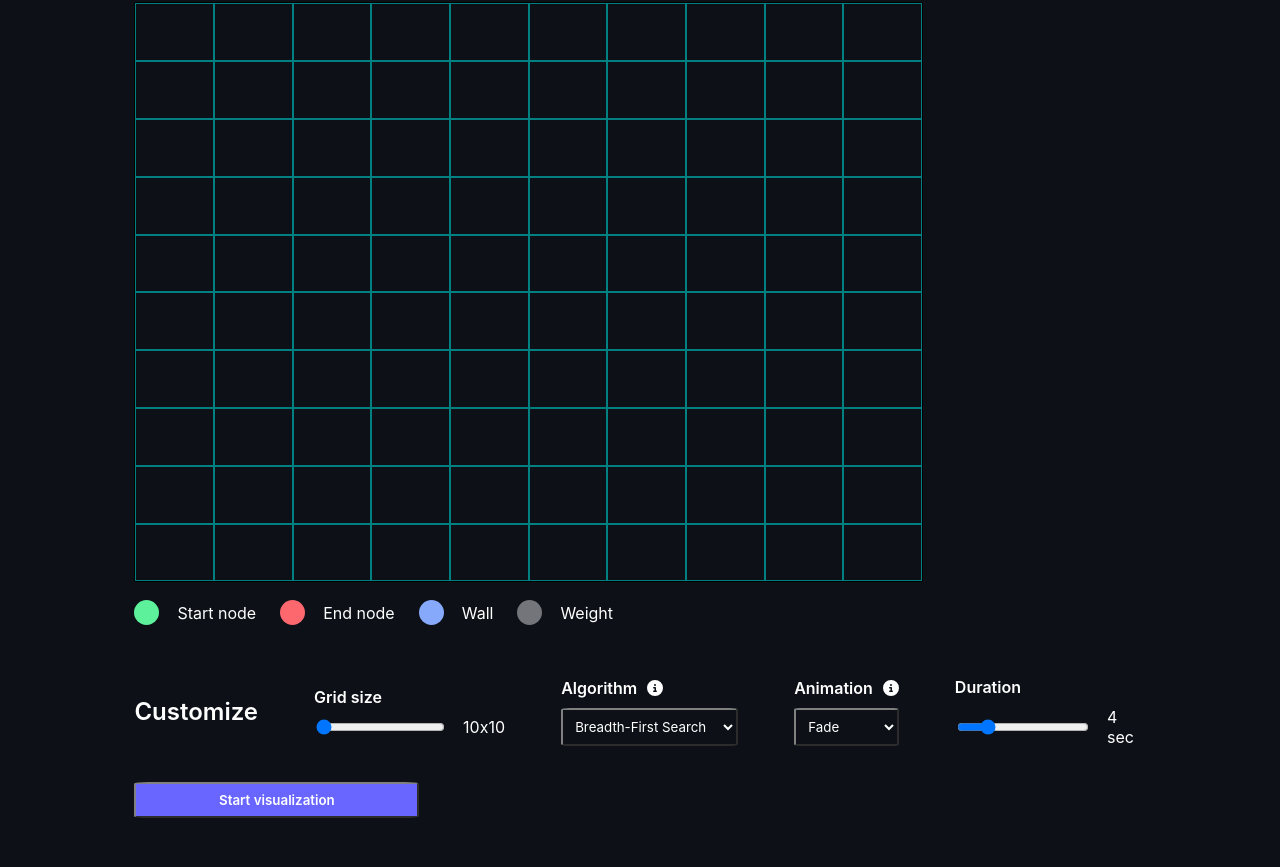
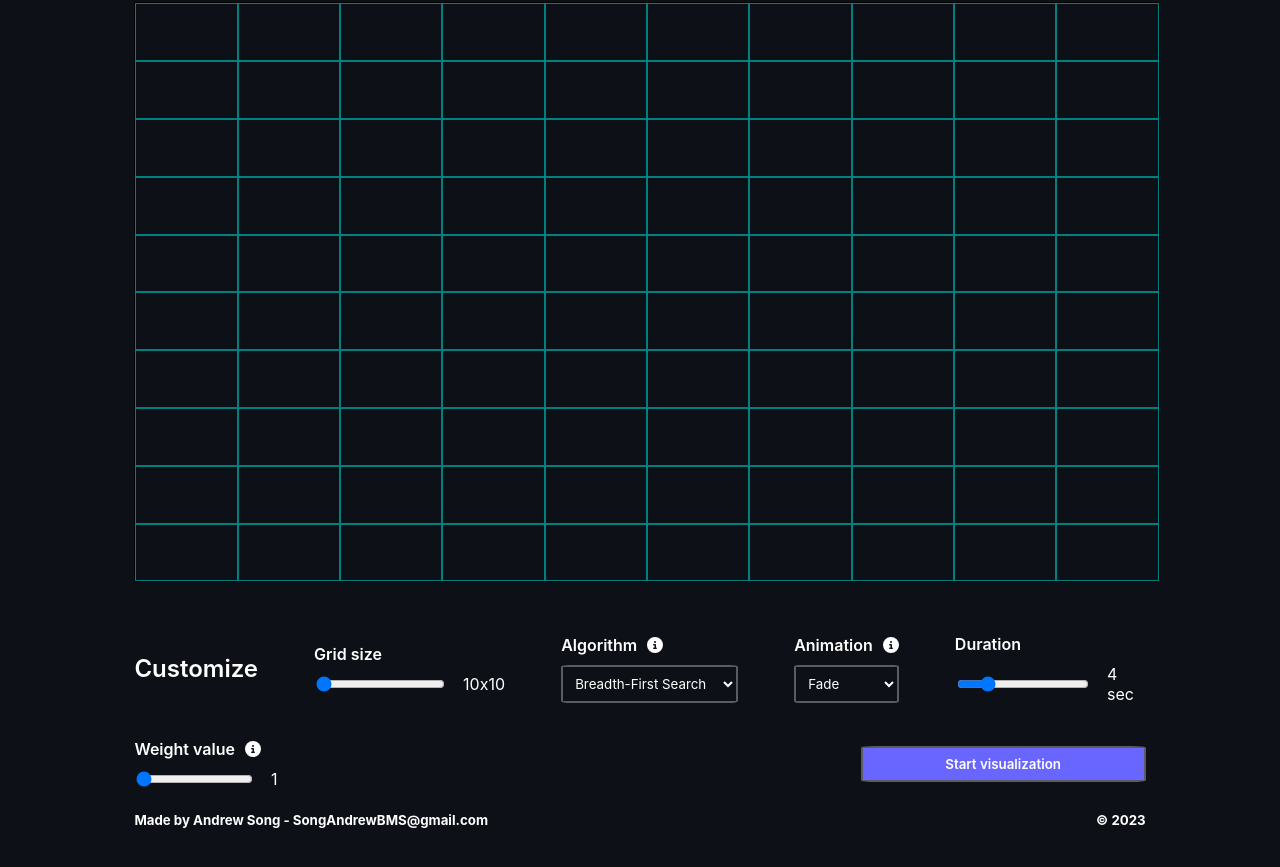
Before and after one commit to ASong5/Pathfinding-Visualizer, a React (Create React App) app: page / in a window 1280 px wide. Shown: the part 273-1140 px from the top of the page. Built offline with nearby package versions, Linux system fonts and the light colour scheme.

Commit message:
added weight setting functionality; refactored tooltip css to make it more readable; added footer; added auto scroll to grid when visualization starts; made reset button disabled when no changes made to the grid; some other minor css tweaks

```diff
--- a/src/App.js
+++ b/src/App.js
@@ -67,6 +67,10 @@ function App() {
         </div>
         <Grid isDarkMode={isDarkMode}></Grid>
       </div>
+      <div className="footer">
+        <div><h5>Made by Andrew Song - SongAndrewBMS@gmail.com</h5></div>
+        <div><h5>© 2023</h5></div>
+      </div>
     </div>
   );
 }
--- a/src/Grid.css
+++ b/src/Grid.css
@@ -15,6 +15,9 @@
   .menu {
     flex-direction: row;
     flex-wrap: wrap;
+  }
+  .grid {
+    width: 130% !important;
   }
 }
 
@@ -56,18 +59,10 @@
 .menu select {
   font-family: "inter";
   background-color: #0d1117;
-  border-color: grey;
+  border: 2px solid #5A5C61;
+  border-radius: 5%;
   padding: 8px;
   cursor: pointer;
-}
-
-.grid-container button {
-  border-radius: 10%;
-}
-
-.menu select {
-  border: 2px outset grey;
-  border-radius: 5%;
 }
 
 .algo-menu > select,
@@ -104,7 +99,8 @@
 }
 
 .size-slider,
-.duration-slider {
+.duration-slider,
+.weight-slider {
   display: flex;
   flex-direction: row;
   flex-wrap: nowrap;
@@ -116,21 +112,21 @@
 } */
 
 .size-slider > label,
-.duration-slider > label {
+.duration-slider > label,
+.weight-slider > label {
   font-weight: 400;
 }
 
 .size-slider > input,
-.duration-slider > input {
+.duration-slider > input,
+.weight-slider > input {
   width: 75%;
   color: black;
 }
 
-.size-slider > label {
-  margin-left: 1rem;
-}
-
-.duration-slider > label {
+.size-slider > label,
+.duration-slider > label,
+.weight-slider > label {
   margin-left: 1rem;
 }
 
@@ -147,90 +143,73 @@
   display: inline-block;
 }
 
-.info-icon .tooltip-text-right {
+.info-icon .tooltip {
   visibility: hidden;
-  width: 300px;
   text-align: left;
   border-radius: 6px;
   padding: 10px;
   position: absolute;
   z-index: 1;
-  top: -15px;
-  left: 130%;
   font-size: small;
   font-weight: 400;
   background-color: white;
   color: black;
 }
 
-.info-icon .tooltip-text-right-animation {
-  visibility: hidden;
+.info-icon .tooltip-right {
+  width: 300px;
+  top: -15px;
+  left: 130%;
+}
+
+.info-icon .tooltip-menu-right {
   width: 155px;
-  border-radius: 6px;
-  padding: 10px;
-  position: absolute;
-  z-index: 1;
   top: -30px;
   left: 135%;
-  font-size: small;
-  font-weight: 400;
-  background-color: white;
-  color: black;
 }
 
-.info-icon .tooltip-text-down {
-  visibility: hidden;
+.info-icon .tooltip-menu-down {
   width: 300px;
-  border-radius: 6px;
-  padding: 5px 0px 5px 25px;
-  position: absolute;
-  z-index: 1;
   top: 125%;
   left: 50%;
   margin-left: -90px;
-  font-size: small;
-  font-weight: 400;
-  text-align: left;
-  background-color: white;
-  color: black;
+  padding: 5px 0px 5px 25px;
 }
 
-.info-icon .tooltip-text-down::after {
+.info-icon .tooltip::after {
   content: "";
   position: absolute;
-  bottom: 100%;
-  left: 33%;
   margin-left: -5px;
   border-width: 5px;
   border-style: solid;
+}
+
+.info-icon .tooltip-menu-down::after {
+  bottom: 100%;
+  left: 30%;
   border-color: transparent transparent white transparent;
 }
 
-.info-icon .tooltip-text-right-animation::after {
-  content: "";
-  position: absolute;
-  top: 50%;
+.info-icon .tooltip-menu-right::after {
   right: 100%;
-  margin-left: -5px;
-  border-width: 5px;
-  border-style: solid;
   border-color: transparent white transparent transparent;
 }
 
-.info-icon .tooltip-text-right::after {
-  content: "";
-  position: absolute;
+.info-icon .animation::after {
+  top: 50%;
+}
+
+.info-icon .weight::after {
+  top: 20%;
+}
+
+.info-icon .tooltip-right::after {
   top: 39%;
   right: 100%;
-  margin-left: -5px;
-  border-width: 5px;
-  border-style: solid;
   border-color: transparent white transparent transparent;
 }
 
-.info-icon:hover .tooltip-text-right,
-.info-icon:hover .tooltip-text-right-animation,
-.info-icon:hover .tooltip-text-down {
+.info-icon:hover .tooltip {
   visibility: visible;
 }
 
@@ -241,7 +220,8 @@ ol {
 .grid-size-menu,
 .algo-menu,
 .animation-menu,
-.duration-menu {
+.duration-menu,
+.weight-menu {
   display: flex;
   flex-direction: column;
   gap: 10px;
@@ -268,46 +248,6 @@ ol {
 
 .visualize-button:disabled {
   color: #9ba6b6 !important;
-}
-
-.legend {
-  display: flex;
-  flex-direction: row;
-  gap: 1.5rem;
-  margin-top: 0.5rem;
-  flex-wrap: wrap;
-}
-
-.legend-label {
-  margin-left: 18px;
-  align-items: center;
-}
-
-.legend-item {
-  display: flex;
-  flex-direction: row;
-  align-items: center;
-}
-
-.legend-node {
-  height: 25px;
-  width: 25px;
-  background-color: #bbb;
-  border-radius: 50%;
-  display: inline-block;
-}
-
-.legend-item > .green {
-  background-color: #5ef19b;
-}
-.legend-item > .red {
-  background-color: #fd686f;
-}
-.legend-item > .blue {
-  background-color: #87a9fc;
-}
-.legend-item > .grey {
-  background-color: #73757a;
 }
 
 .grid-container {
@@ -376,7 +316,7 @@ ol {
   border: 1px solid #0d1117;
 }
 
-#animationType:disabled{
+#animationType:disabled {
   color: grey !important;
 }
 
--- a/src/Grid.js
+++ b/src/Grid.js
@@ -1,4 +1,4 @@
-import React, { useEffect, useState, useMemo } from "react";
+import React, { useEffect, useState, useRef } from "react";
 import Node from "./Node";
 import { FontAwesomeIcon } from "@fortawesome/react-fontawesome";
 import { faInfoCircle } from "@fortawesome/free-solid-svg-icons";
@@ -63,7 +63,7 @@ const resizeGrid = (grid, newGridSize) => {
         isEnd = true;
       } else if (grid[row][col].isWall) newGrid[row][col].isWall = true;
 
-        newGrid[row][col].weight = grid[row][col].weight;
+      newGrid[row][col].weight = grid[row][col].weight;
     }
   }
   return [newGrid, isStart, isEnd];
@@ -71,6 +71,8 @@ const resizeGrid = (grid, newGridSize) => {
 
 export const Grid = React.memo(({ isDarkMode }) => {
   const [grid, setGrid] = useState(createEmptyGrid(DEFAULT_GRID_SIZE));
+  const [weightValue, setWeightValue] = useState(1);
+  const [isResetDisabled, setIsResetDisabled] = useState(true);
   const [gridSize, setGridSize] = useState(DEFAULT_GRID_SIZE);
   const [isMouseDown, setIsMouseDown] = useState(false);
   const [startNode, setStartNode] = useState(null);
@@ -88,9 +90,8 @@ export const Grid = React.memo(({ isDarkMode }) => {
       failedPrevious: false,
     }))
   );
-  const [algoWorker, setAlgoWorker] = useState(
-    null
-  );
+  const [algoWorker, setAlgoWorker] = useState(null);
+  const gridRef = useRef(null);
 
   useEffect(() => {
     document.documentElement.style.setProperty(
@@ -101,8 +102,7 @@ export const Grid = React.memo(({ isDarkMode }) => {
     const gridContainer = document.querySelector(".grid-container");
     gridContainer.addEventListener("animationend", handleAnimationEnd);
 
-    setAlgoWorker(new Worker(new URL("./utils/webworker.js", import.meta.url)))
-
+    setAlgoWorker(new Worker(new URL("./utils/webworker.js", import.meta.url)));
   }, []);
 
   useEffect(() => {
@@ -138,9 +138,21 @@ export const Grid = React.memo(({ isDarkMode }) => {
     }
   };
 
-  const handleNodeClick = (row, col) => {
+  const handleNodeClick = (row, col, e) => {
     const newGrid = [...grid];
-    if (startNode && endNode) {
+    if (e.ctrlKey) {
+      if (
+        !newGrid[row][col].isStart &&
+        !newGrid[row][col].isEnd &&
+        !newGrid[row][col].isWall &&
+        (algo === ALGOS.dijkstra || algo === ALGOS.aStar) &&
+        newGrid[row][col].weight !== weightValue
+      ) {
+        setIsResetDisabled(false);
+        newGrid[row][col].weight = weightValue;
+      }
+    } else if (startNode && endNode) {
+      setIsResetDisabled(false);
       if (newGrid[row][col].isStart) {
         newGrid[row][col].isStart = false;
         setStartNode(null);
@@ -149,26 +161,40 @@ export const Grid = React.memo(({ isDarkMode }) => {
         setEndNode(null);
       } else {
         newGrid[row][col].isWall = !newGrid[row][col].isWall;
-        newGrid[row][col].weight = 1;
+        if (
+          (algo === ALGOS.dijkstra || algo === ALGOS.aStar) &&
+          newGrid[row][col].weight !== weightValue
+        )
+          newGrid[row][col].weight = weightValue;
       }
     } else if (!startNode) {
+      setIsResetDisabled(false);
       if (newGrid[row][col].isEnd) {
         newGrid[row][col].isEnd = false;
         setEndNode(null);
       } else {
         newGrid[row][col].isStart = true;
         newGrid[row][col].isWall = false;
-        newGrid[row][col].weight = 1;
+        if (
+          (algo === ALGOS.dijkstra || algo === ALGOS.aStar) &&
+          newGrid[row][col].weight !== weightValue
+        )
+          newGrid[row][col].weight = weightValue;
         setStartNode([row, col]);
       }
     } else if (!endNode) {
+      setIsResetDisabled(false);
       if (newGrid[row][col].isStart) {
         newGrid[row][col].isStart = false;
         setStartNode(null);
       } else {
         newGrid[row][col].isEnd = true;
         newGrid[row][col].isWall = false;
-        newGrid[row][col].weight = 1;
+        if (
+          (algo === ALGOS.dijkstra || algo === ALGOS.aStar) &&
+          newGrid[row][col].weight !== weightValue
+        )
+          newGrid[row][col].weight = weightValue;
         setEndNode([row, col]);
       }
     }
@@ -182,12 +208,29 @@ export const Grid = React.memo(({ isDarkMode }) => {
     setGrid(newGrid);
   };
 
-  const handleNodeDrag = (row, col) => {
-    if (isMouseDown && startNode && endNode) {
+  const handleNodeDrag = (row, col, e) => {
+    if (isMouseDown) {
       const newGrid = [...grid];
-      if (!newGrid[row][col].isStart && !newGrid[row][col].isEnd) {
-        newGrid[row][col].isWall = !newGrid[row][col].isWall;
-        newGrid[row][col].weight = 1;
+      if (
+        (algo === ALGOS.dijkstra || algo === ALGOS.aStar) &&
+        newGrid[row][col].weight !== weightValue
+      )
+        setIsResetDisabled(false);
+      if (e.ctrlKey) {
+        if (
+          !newGrid[row][col].isStart &&
+          !newGrid[row][col].isEnd &&
+          !newGrid[row][col].isWall &&
+          (algo === ALGOS.dijkstra || algo === ALGOS.aStar) &&
+          newGrid[row][col].weight !== weightValue
+        ) {
+          newGrid[row][col].weight = weightValue;
+        }
+      } else if (startNode && endNode) {
+        if (!newGrid[row][col].isStart && !newGrid[row][col].isEnd) {
+          newGrid[row][col].isWall = !newGrid[row][col].isWall;
+          newGrid[row][col].weight = weightValue;
+        }
       }
       setCachedVisited(
         Array.from({ length: Object.keys(ALGOS).length }, () => ({
@@ -210,6 +253,7 @@ export const Grid = React.memo(({ isDarkMode }) => {
 
   const handleResetGrid = () => {
     setGrid(createEmptyGrid(gridSize));
+    setIsResetDisabled(true);
     setCachedVisited(
       Array.from({ length: Object.keys(ALGOS).length }, () => ({
         visited: [],
@@ -288,7 +332,12 @@ export const Grid = React.memo(({ isDarkMode }) => {
     );
   };
 
+  const changeWeightValue = (e) => {
+    setWeightValue(parseInt(e.target.value));
+  };
+
   const randomizeGrid = () => {
+    setIsResetDisabled(false);
     const newGrid = createEmptyGrid(gridSize);
     const randomProbability = Math.random();
     const maxWalls = Math.pow(gridSize, 2) * 0.2;
@@ -352,6 +401,11 @@ export const Grid = React.memo(({ isDarkMode }) => {
       }))
     );
   };
+
+  const scrollToGrid = () => {
+    gridRef.current.scrollIntoView({behaviour: "smooth", block: "start"});
+    execAlgo();
+  }
 
   const execAlgo = async () => {
     if (!visualizationRunning) {
@@ -452,6 +506,7 @@ export const Grid = React.memo(({ isDarkMode }) => {
     <div className="parent-container">
       <div
         className="grid-container"
+        ref={gridRef}
         onMouseDown={handleMouseDown}
         onMouseUp={handleMouseUp}
       >
@@ -463,7 +518,7 @@ export const Grid = React.memo(({ isDarkMode }) => {
               <span style={{ color: "#fd686f" }}>end</span> node, respectively.
               <span className="info-icon">
                 <FontAwesomeIcon icon={faInfoCircle}></FontAwesomeIcon>
-                <span className="tooltip-text-right">
+                <span className="tooltip tooltip-right">
                   Click on or drag your mouse over cells to <b>draw walls</b> (
                   <span style={{ color: "#5ef19b", fontWeight: "1000" }}>
                     start
@@ -491,9 +546,18 @@ export const Grid = React.memo(({ isDarkMode }) => {
             <div>
               <button
                 className="reset-button"
-                disabled={visualizationRunning || isComputing ? true : false}
+                disabled={
+                  isResetDisabled || visualizationRunning || isComputing
+                    ? true
+                    : false
+                }
                 onClick={handleResetGrid}
-                style={{ color: !visualizationRunning ? "white" : "grey" }}
+                style={{
+                  color:
+                    !visualizationRunning && !isResetDisabled
+                      ? "white"
+                      : "grey",
+                }}
               >
                 Reset Grid
               </button>
@@ -505,6 +569,7 @@ export const Grid = React.memo(({ isDarkMode }) => {
           style={{
             backgroundColor: `${isDarkMode ? "#0D1117" : "white"}`,
             pointerEvents: `${!visualizationRunning ? "auto" : "none"}`,
+            overflow: "hidden",
           }}
         >
           {isComputing ? (
@@ -527,31 +592,13 @@ export const Grid = React.memo(({ isDarkMode }) => {
                   weight={node.weight}
                   setAnimationCount={setAnimationCount}
                   animationType={animationType}
-                  onClick={() => handleNodeClick(rowIndex, colIndex)}
-                  onMouseEnter={() => handleNodeDrag(rowIndex, colIndex)}
+                  onClick={(e) => handleNodeClick(rowIndex, colIndex, e)}
+                  onMouseEnter={(e) => handleNodeDrag(rowIndex, colIndex, e)}
                   isDarkMode={isDarkMode}
                 />
               ))}
             </div>
           ))}
-        </div>
-        <div className="legend">
-          <div className="legend-item">
-            <span className="legend-node green"></span>
-            <label className="legend-label">Start node</label>
-          </div>
-          <div className="legend-item">
-            <span className="legend-node red"></span>
-            <label className="legend-label">End node</label>
-          </div>
-          <div className="legend-item">
-            <span className="legend-node blue"></span>
-            <label className="legend-label">Wall</label>
-          </div>
-          <div className="legend-item">
-            <span className="legend-node grey"></span>
-            <label className="legend-label">Weight</label>
-          </div>
         </div>
       </div>
       <div className="menu">
@@ -578,7 +625,7 @@ export const Grid = React.memo(({ isDarkMode }) => {
             Algorithm
             <div className="info-icon">
               <FontAwesomeIcon icon={faInfoCircle}></FontAwesomeIcon>
-              <span className="tooltip-text-down">
+              <span className="tooltip tooltip-menu-down">
                 <ol>
                   <li>
                     BFS, Dijkstra's and A* <b>guarantee</b> the shortest path
@@ -618,14 +665,14 @@ export const Grid = React.memo(({ isDarkMode }) => {
             Animation
             <div className="info-icon">
               <FontAwesomeIcon icon={faInfoCircle}></FontAwesomeIcon>
-              <span className="tooltip-text-right-animation">
+              <span className="tooltip tooltip-menu-right animation">
                 Select an animation style for the pathfinding visualizer.
               </span>
             </div>
           </label>
           <select
             disabled={
-              (visualizationRunning || isComputing) || algo === ALGOS.dfs
+              visualizationRunning || isComputing || algo === ALGOS.dfs
                 ? true
                 : false
             }
@@ -658,7 +705,34 @@ export const Grid = React.memo(({ isDarkMode }) => {
             <label>{Math.round((animationTime / 1000) * 2)} sec</label>
           </div>
         </div>
-
+        <div className="weight-menu">
+          <label>
+            Weight value
+            <div className="info-icon">
+              <FontAwesomeIcon icon={faInfoCircle}></FontAwesomeIcon>
+              <span className="tooltip tooltip-menu-right weight">
+                Press and hold the CTRL key while clicking or dragging your
+                mouse over cells to set its weight to the configured weight
+                value.
+                <br />
+                <br />
+                <b>*NOTE:</b> Weights are only used for Dijkstra and A*.
+              </span>
+            </div>
+          </label>
+          <div className="weight-slider">
+            <input
+              disabled={visualizationRunning || isComputing ? true : false}
+              onChange={changeWeightValue}
+              id="weight_slider"
+              type="range"
+              min={1}
+              max={10}
+              defaultValue={1}
+            />
+            <label>{weightValue}</label>
+          </div>
+        </div>
         <div>
           <button
             className="visualize-button"
@@ -667,7 +741,7 @@ export const Grid = React.memo(({ isDarkMode }) => {
                 ? true
                 : false
             }
-            onClick={execAlgo}
+            onClick={scrollToGrid}
             style={{ color: !visualizationRunning ? "white" : "grey" }}
           >
             {isComputing
--- a/src/Node.js
+++ b/src/Node.js
@@ -1,6 +1,5 @@
 import React from "react";
 import { ALGOS, ANIMATION_TYPE } from "./Grid";
-import { isElementType } from "@testing-library/user-event/dist/utils";
 
 const path = process.env.PUBLIC_URL;
 const logo = "/images/wall-texture.png";
```
Also changed, not shown: src/App.css (+8 -0 lines).
